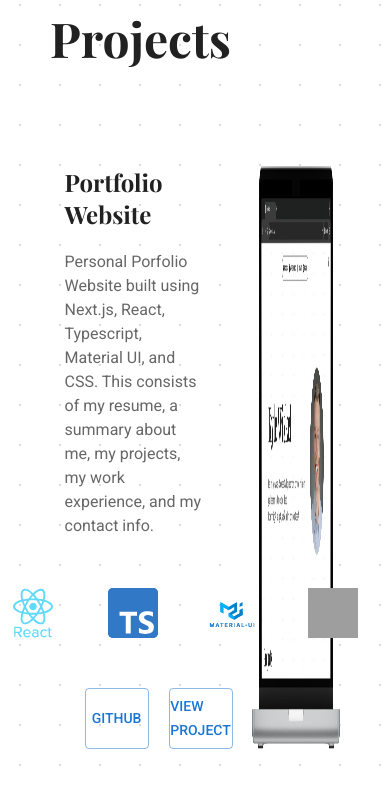
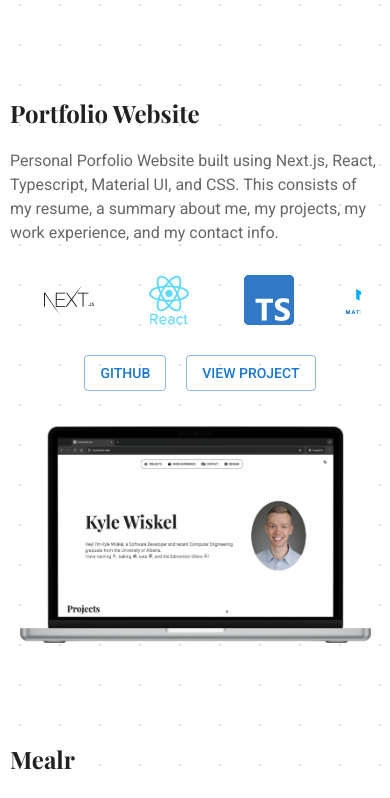
Before and after one commit to kwiskel/kylewiskel.dev, a Next.js app: page / in a window 390 px wide. Shown: the part 1175-1973 px from the top of the page. Built offline with nearby package versions, Linux system fonts and the light colour scheme; grey boxes are pictures that could not be loaded.

Commit message:
Modified Project section for responsiveness

```diff
--- a/app/ui/ProjectCard.tsx
+++ b/app/ui/ProjectCard.tsx
@@ -66,48 +66,74 @@ export default function ProjectCard({
     <Box // Project Card
       sx={{
         display: 'flex',
-        margin: reverse ? '0px 0px 150px 0px' : '0px 0px 150px 5%',
+        margin: {
+          xs: '0px 0px 100px 0px',
+          lg: reverse ? '0px 0px 100px 0px' : '0px 0px 100px 25px',
+        },
         height: 'fit-content',
-        flexDirection: reverse ? 'row-reverse' : 'row',
+        flexDirection: {
+          xs: 'column',
+          lg: reverse ? 'row-reverse' : 'row',
+        },
       }}
     >
-      <Box // Name / Project Description
+      <Box // Name + Project Description
         sx={{
           display: 'flex',
           flexDirection: 'column',
           justifyContent: 'center',
           alignContent: 'start',
-          width: '50%',
-          margin: reverse ? '0px 0px 0px 50px' : '0px 50px 0px 0px',
+          maxWidth: {
+            lg: '50%',
+          },
+          margin: {
+            xs: '0px 10px 0px 10px',
+            lg: reverse ? '0px 0px 0px 50px' : '0px 50px 0px 0px',
+          },
         }}
       >
         <Typography // Project Name
           variant='h5'
           fontFamily={playfairDisplay.style.fontFamily}
           fontWeight='700'
-          sx={{ color: 'text.primary', margin: '0px 0px 20px 0px' }}
+          sx={{ color: 'text.primary', margin: '0px 0px 20px 0px', wordWrap: 'break-word' }}
         >
           {name}
         </Typography>
+        {company && (
+          <Typography //  Company
+            variant='body1'
+            sx={{ color: 'text.primary', margin: '-10px 0px 20px 0px', wordWrap: 'break-word' }}
+          >
+            {company}, {location} | {date}
+          </Typography>
+        )}
         <Typography // Project Description
           variant='body1'
-          sx={{ color: 'text.secondary', margin: '0px 0px 35px 0px' }}
+          sx={{ color: 'text.secondary', wordWrap: 'break-word' }}
         >
           {description}
         </Typography>
         <Box // Technologies
           sx={{
             display: 'flex',
-            margin: '0px 2.5% 0px 2.5%',
             justifyContent: 'center',
-            width: '95%',
+            maxWidth: '85vw',
+            margin: '15px 0px 0px 0px',
+            alignSelf: { xs: 'center', lg: 'start' },
+          }}
+        >
+          <Box
+            sx={{
+              display: 'flex',
               gap: '20px',
+              overflowX: 'scroll',
             }}
           >
             {technologies?.map((tech, index) => (
               <IconButton
                 key={index}
-              sx={{ padding: '15px' }}
+                sx={{ padding: '15px', flexShrink: 0 }}
                 href={techIcons[tech]?.url ?? null}
                 rel='noopener noreferrer'
                 target='_blank'
@@ -121,10 +147,15 @@ export default function ProjectCard({
               </IconButton>
             ))}
           </Box>
+        </Box>
         <Box // Links
           display='flex'
           sx={{
-            margin: '35px 0px 0px 0px',
+            margin: { xs: '15px 10px 10px 0px', lg: '35px 0px 0px 0px' },
+            justifyContent: {
+              xs: 'center',
+              lg: 'left',
+            },
           }}
         >
           {githubLink && (
@@ -156,16 +187,28 @@ export default function ProjectCard({
           display: 'flex',
           justifyContent: 'center',
           alignContent: 'center',
-          width: '50%',
+          alignSelf: 'center',
+          width: {
+            xs: '100%',
+            lg: '50%',
+          },
+          margin: {
+            xs: '25px 10px 0px 10px',
+            lg: '0px 0px 0px 0px',
+          },
+          maxWidth: {
+            xs: '90vw',
+            sm: '60vw',
+          },
         }}
       >
         <Image
           src={image}
           alt='Project Image'
           loading='lazy'
-          sizes='(max-width: 768px) 100vw, (max-width: 1200px) 50vw, 50vw'
+          sizes='(max-width: 900px) 50vw, (max-width: 1200px) 50vw, 50vw'
           style={{
-            width: '100%', // Allow the image to scale to the parent container's width
+            width: '100%',
             height: 'auto', // Automatically adjusts height to maintain aspect ratio
           }}
         />
--- a/app/ui/ProjectsSection.tsx
+++ b/app/ui/ProjectsSection.tsx
@@ -19,7 +19,10 @@ export default function ProjectsSection({ ref }: props) {
         flexDirection: 'column',
         justifyContent: 'center',
         verticalAlign: 'middle',
-        margin: '20vh 50px 0px 50px',
+        margin: {
+          xs: '100px 0px 0px 0px',
+          md: '100px 50px 0px 50px',
+        },
       }}
     >
       <Typography
```
Lines whose indentation alone changed are shown as unchanged.
